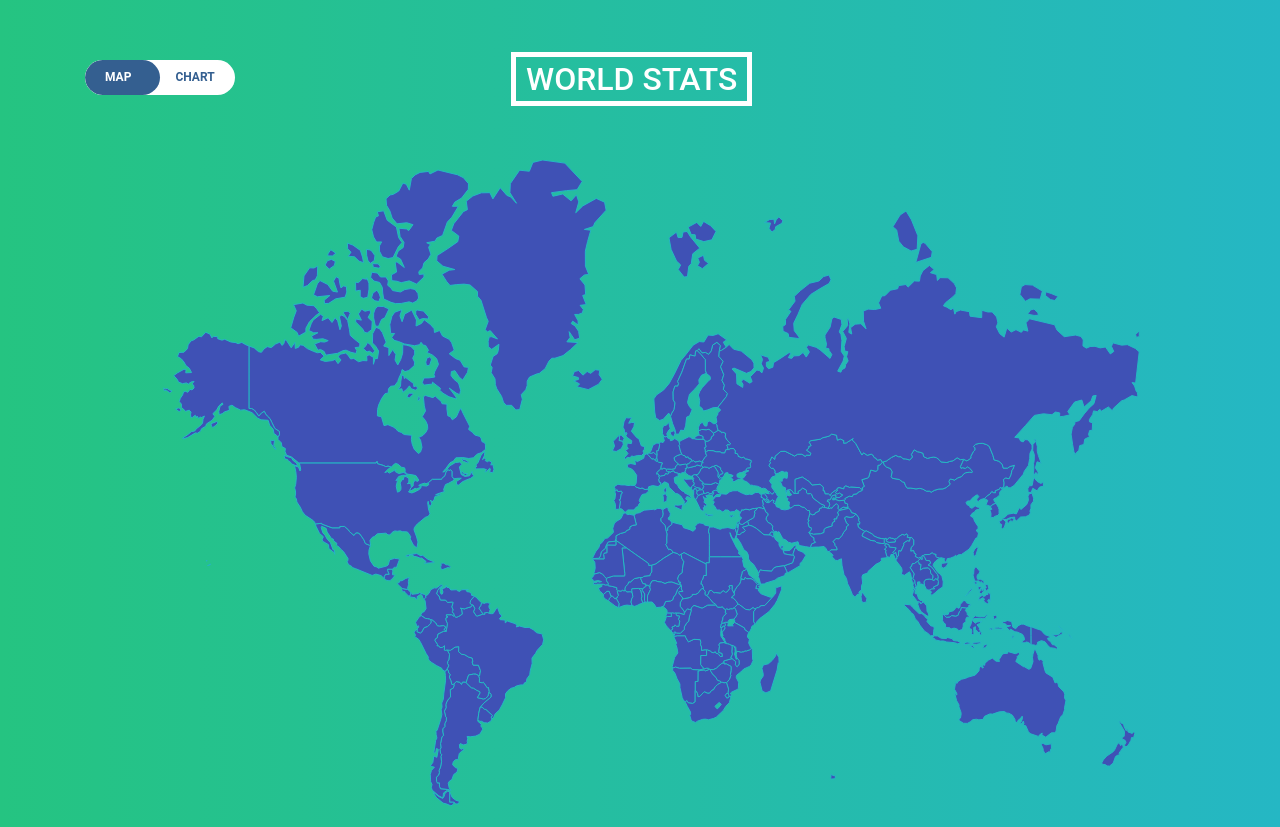
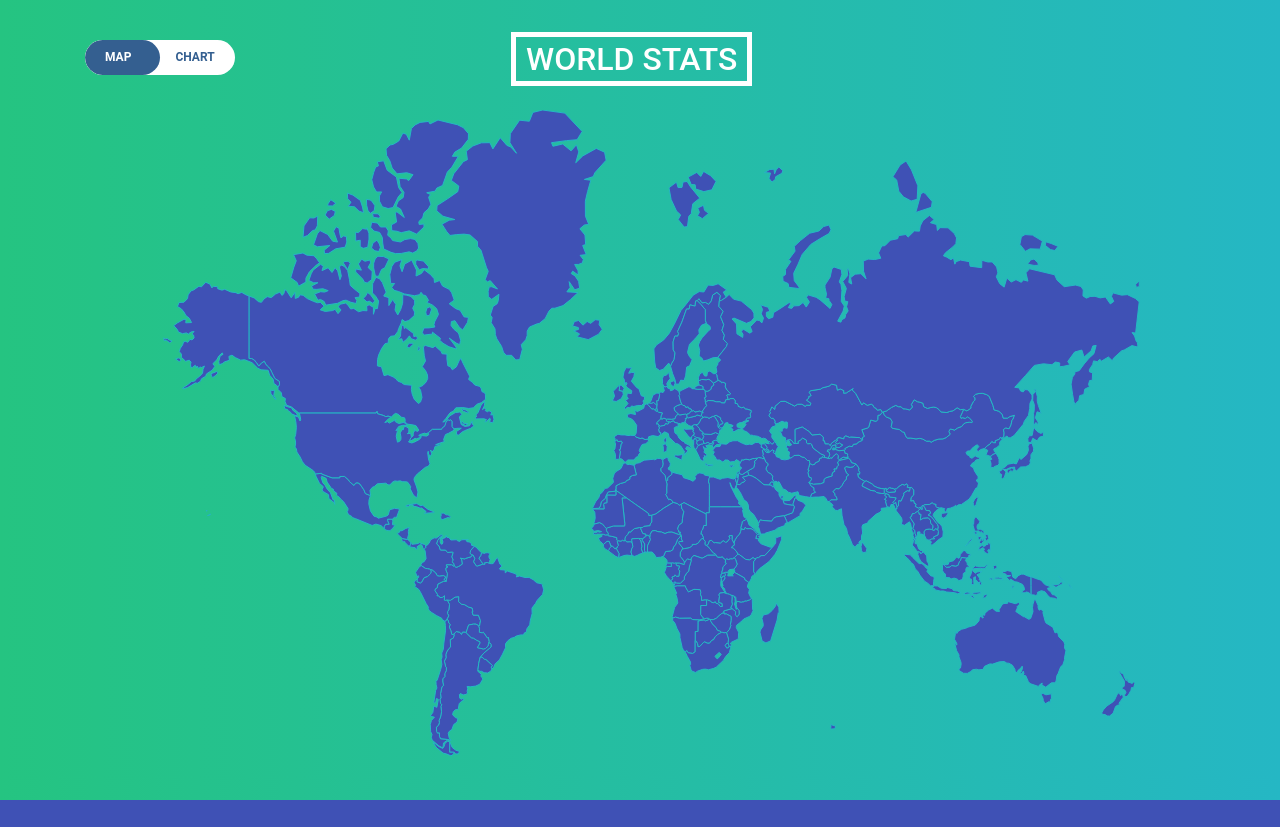
Before and after one commit to dummy26/Covid-Warriors, a Django app: template home/templates/home/world_tracker.html in a window 1280 px wide. After the commit the page ends 800 px from the top, so only its background shows below. Run offline with Django 3.2, Linux system fonts and the light colour scheme; the template is opened without the code that fills it: most values are stand-ins (such as "Sample title", 1, 10 or a date in 2020); parts of the project's set-up code (start-up, migrations or seed data) failed here and were passed over; some libraries are stand-ins or nearby versions.

Commit message:
Small desgin changes in world_tracker

```diff
--- a/home/static/home/chart_data.json
+++ b/home/static/home/chart_data.json
@@ -1 +1 @@
-{"USA": {"Confirmed": 1942363, "Deaths": 110514}, "Brazil": {"Confirmed": 691758, "Deaths": 36455}, "Russia": {"Confirmed": 467073, "Deaths": 5851}, "United Kingdom": {"Confirmed": 287621, "Deaths": 40625}, "Spain": {"Confirmed": 241550, "Deaths": 27136}, "Italy": {"Confirmed": 234998, "Deaths": 33899}, "India": {"Confirmed": 257486, "Deaths": 7207}, "France": {"Confirmed": 191102, "Deaths": 29158}, "Germany": {"Confirmed": 185750, "Deaths": 8685}, "Peru": {"Confirmed": 196515, "Deaths": 5465}, "Turkey": {"Confirmed": 170132, "Deaths": 4692}, "Iran": {"Confirmed": 171789, "Deaths": 8281}}
+{"USA": {"Confirmed": 1960897, "Deaths": 110990}, "Brazil": {"Confirmed": 707412, "Deaths": 37134}, "Russia": {"Confirmed": 476043, "Deaths": 5963}, "United Kingdom": {"Confirmed": 288834, "Deaths": 40680}, "Spain": {"Confirmed": 241717, "Deaths": 27136}, "Italy": {"Confirmed": 235278, "Deaths": 33964}, "India": {"Confirmed": 265928, "Deaths": 7473}, "France": {"Confirmed": 191313, "Deaths": 29212}, "Germany": {"Confirmed": 186109, "Deaths": 8695}, "Peru": {"Confirmed": 199696, "Deaths": 5571}, "Turkey": {"Confirmed": 171121, "Deaths": 4711}, "Iran": {"Confirmed": 173832, "Deaths": 8351}}
--- a/home/static/home/india_pie_data.json
+++ b/home/static/home/india_pie_data.json
@@ -1 +1 @@
-{"Maharashtra": {"Confirmed": 85975, "Deaths": 3060}, "Tamil Nadu": {"Confirmed": 31667, "Deaths": 269}, "Delhi": {"Confirmed": 28936, "Deaths": 812}, "Gujarat": {"Confirmed": 20070, "Deaths": 1249}, "Rajasthan": {"Confirmed": 10599, "Deaths": 240}, "Uttar Pradesh": {"Confirmed": 10536, "Deaths": 275}, "Madhya Pradesh": {"Confirmed": 9401, "Deaths": 412}, "West Bengal": {"Confirmed": 8187, "Deaths": 396}, "Karnataka": {"Confirmed": 5452, "Deaths": 61}, "Bihar": {"Confirmed": 5088, "Deaths": 30}, "Others": {"Confirmed": 40700, "Deaths": 396}}
+{"Maharashtra": {"Confirmed": 88528, "Deaths": 3169}, "Tamil Nadu": {"Confirmed": 33229, "Deaths": 286}, "Delhi": {"Confirmed": 29943, "Deaths": 874}, "Gujarat": {"Confirmed": 20545, "Deaths": 1280}, "Rajasthan": {"Confirmed": 10763, "Deaths": 246}, "Uttar Pradesh": {"Confirmed": 10947, "Deaths": 283}, "Madhya Pradesh": {"Confirmed": 9638, "Deaths": 414}, "West Bengal": {"Confirmed": 8613, "Deaths": 405}, "Karnataka": {"Confirmed": 5760, "Deaths": 64}, "Bihar": {"Confirmed": 5202, "Deaths": 31}, "Others": {"Confirmed": 43430, "Deaths": 414}}
--- a/home/static/home/world_tracker.css
+++ b/home/static/home/world_tracker.css
@@ -12,7 +12,8 @@ body {
     text-transform: uppercase;
     font-weight: 900;
     text-align: center;
-    margin: 60px 0;
+    margin-top: 40px;
+    margin-bottom: 30px;
     margin-right: 15%;
 }
 
--- a/home/static/home/world_tracker.js
+++ b/home/static/home/world_tracker.js
@@ -56,7 +56,7 @@ function displayChart(myData, title, color = "#F89C06") {
     if (myChart) {
         myChart.destroy();
     }
-    let ctx = document.getElementById("myChart").getContext('2d');
+    let ctx = document.getElementById("chartCanvas").getContext('2d');
 
     let data = {
         labels: labels,
@@ -74,7 +74,7 @@ function displayChart(myData, title, color = "#F89C06") {
             title: {
                 display: true,
                 text: title,
-                fontSize: 25,
+                fontSize: 20,
                 fontColor: '#616161'
             },
             legend: {
@@ -83,13 +83,13 @@ function displayChart(myData, title, color = "#F89C06") {
             scales: {
                 yAxes: [{
                     ticks: {
-                        fontSize: 18,
+                        fontSize: 15,
                         fontColor: 'white'
                     }
                 }],
                 xAxes: [{
                     ticks: {
-                        fontSize: 18,
+                        fontSize: 15,
                         fontColor: 'white'
                     }
                 }]
--- a/home/templates/home/world_tracker.html
+++ b/home/templates/home/world_tracker.html
@@ -58,7 +58,7 @@
             </div>
 
             <div id="chartDiv">
-                <canvas id="myChart">
+                <canvas id="chartCanvas">
                     <p>covid chart</p>
                 </canvas>
             </div>
```
Also changed, not shown: home/data.txt (+1 -1 lines).
